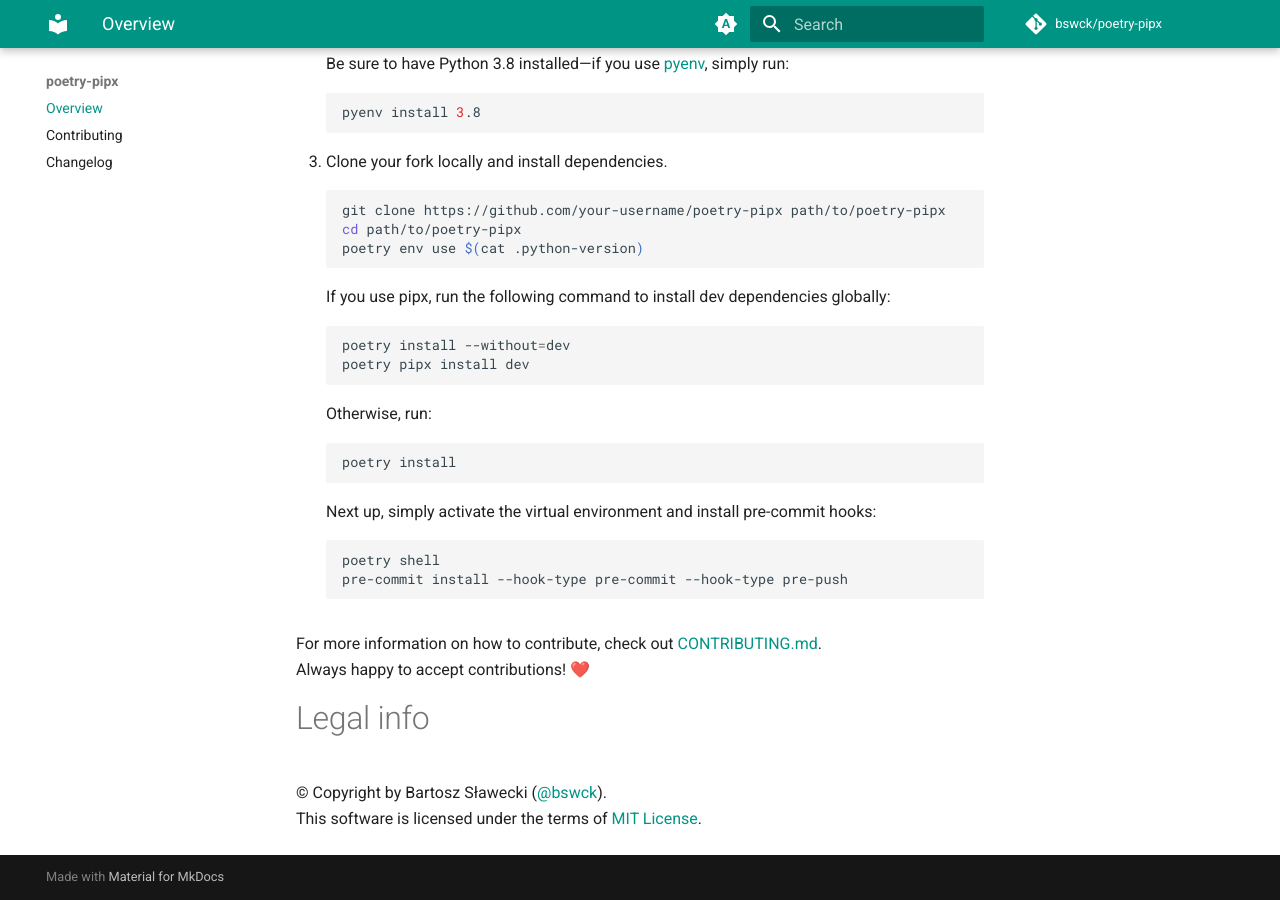
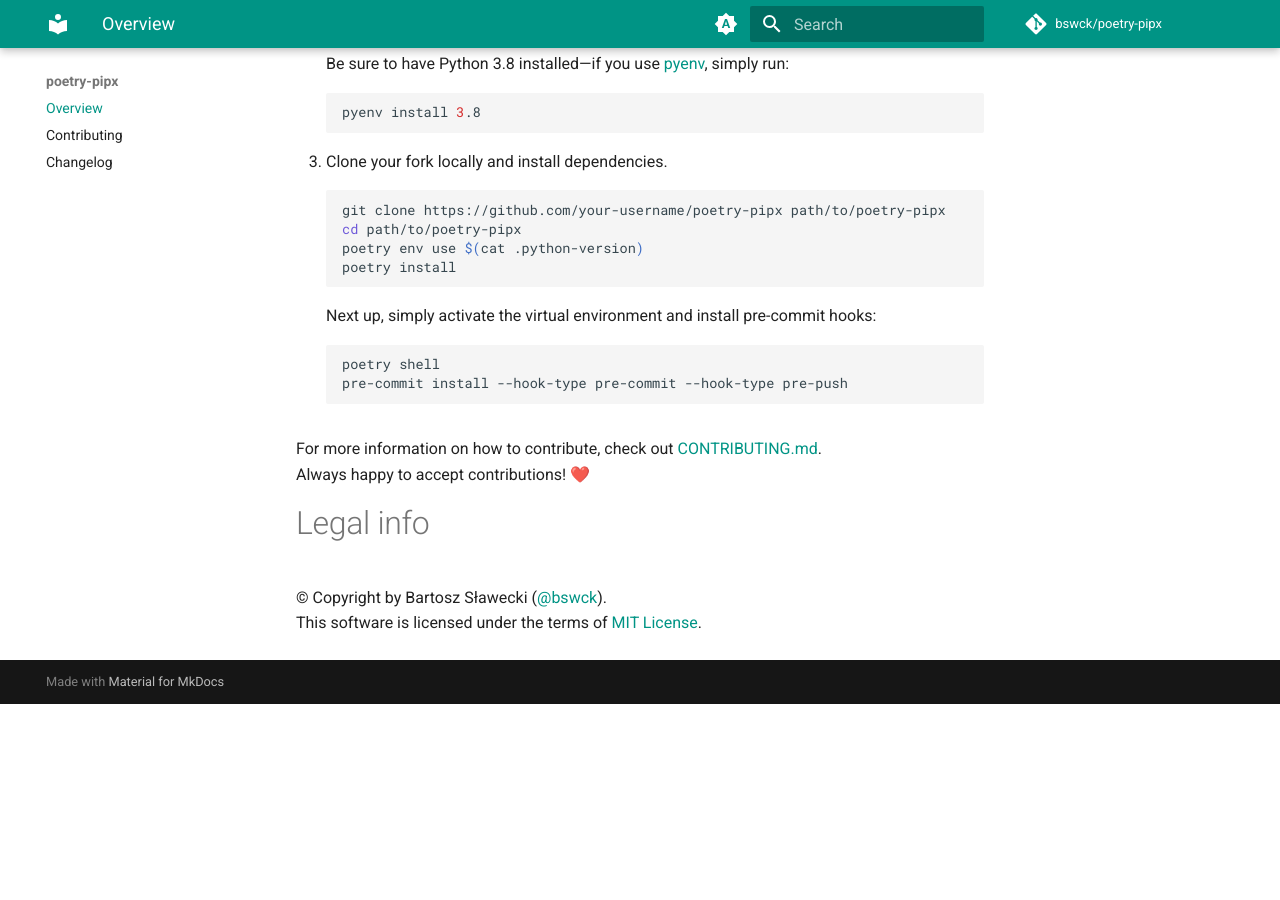
Before and after one commit to bswck/poetry-apps, an MkDocs documentation site: the page built from docs/index.md, in a window 1280 px wide and 900 px high, scrolled down 998 px. Built offline with MkDocs 1.6.1 and Material for MkDocs 9.7.7, drawn with Linux system fonts in a browser that asks for light colours; comment, search, counter and statistics services are not loaded; after the commit the page ends 1702 px from its top, so only the background shows below that.

Commit message:
Upgrade to bswck/skeleton@1484ec4
Skeleton revision: https://github.com/bswck/skeleton/tree/1484ec4

````diff
--- a/.copier-answers.yml
+++ b/.copier-answers.yml
@@ -1,4 +1,4 @@
-_commit: ec770f0
+_commit: 1484ec4
 _src_path: gh:bswck/skeleton
 author_username: bswck
 docs: true
--- a/docs/index.md
+++ b/docs/index.md
@@ -57,18 +57,9 @@
     git clone https://github.com/your-username/poetry-pipx path/to/poetry-pipx
     cd path/to/poetry-pipx
     poetry env use $(cat .python-version)
+    poetry install
     ```
 
-    If you use pipx, run the following command to install dev dependencies globally:
-    ```shell
-    poetry install --without=dev
-    poetry pipx install dev
-    ```
-    Otherwise, run:
-
-    ```shell
-    poetry install
-    ```
     Next up, simply activate the virtual environment and install pre-commit hooks:
 
     ```shell
````
Also changed, not shown: CONTRIBUTING.md (+1 -10 lines), README.md (+1 -10 lines), docs/contributing.md (+1 -10 lines), 2 other files.
